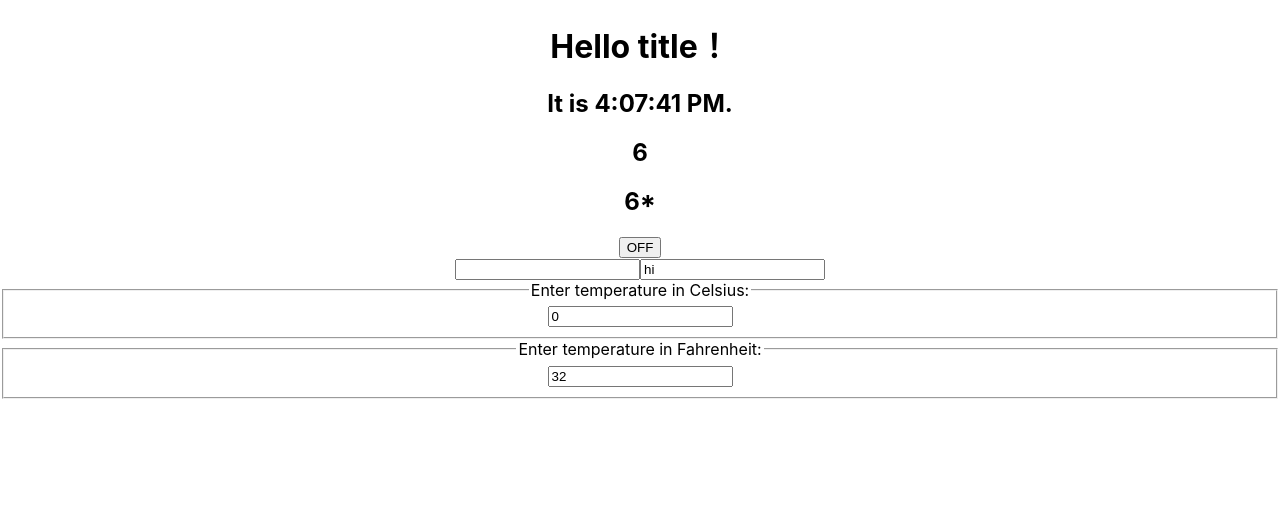
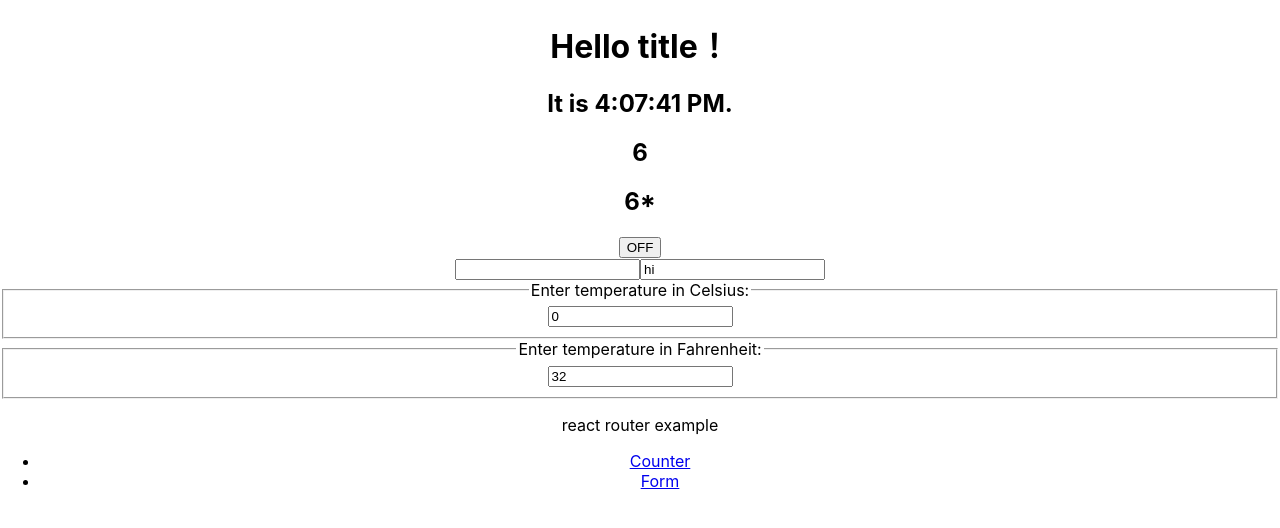
Before and after one commit to ToDSung/hello_react, a React (Create React App) app: page / in a window 1280 px wide. Shown: the top 528 px of the page. Built offline with nearby package versions, Linux system fonts and the light colour scheme.

Commit message:
feat: add react router

```diff
--- a/package.json
+++ b/package.json
@@ -8,6 +8,8 @@
     "@testing-library/user-event": "^12.8.3",
     "react": "^17.0.2",
     "react-dom": "^17.0.2",
+    "react-router": "^5.2.1",
+    "react-router-dom": "^5.3.0",
     "react-scripts": "4.0.3",
     "web-vitals": "^1.1.2"
   },
--- a/src/App.js
+++ b/src/App.js
@@ -1,5 +1,7 @@
 import './App.css';
 import { useState, useEffect } from 'react';
+import  { BrowserRouter as Router, Switch, Route, Link } from 'react-router-dom';
+import { withRouter } from "react-router";
 import Title from './components/title.js';
 import Clock from './components/clock.js';
 import Toggle from './components/toggle.js';
@@ -26,7 +28,7 @@ const todoTexts = todoList.map(({ text }) =>
 
 function App() {
   // hook 的寫法
-  const [date, setDate] = useState(new Date())
+  const [date, setDate] = useState(new Date());
   // setInterval(() => {
   //   setDate(() => new Date())
   // }, 1000);
@@ -60,6 +62,19 @@ function App() {
       {
         <Temperature />
       }
+      <Router>
+        <div className="App">
+          <p>react router example</p>
+          <ul>
+            <li><Link to="counter">Counter</Link></li>
+            <li><Link to="form">Form</Link></li>
+          </ul>
+          <Switch>
+            <Route path='/counter' component={Toggle}/>
+            <Route path='/form' component={Input}/>
+          </Switch>
+        </div>
+      </Router>
     </div>
   );
 }
--- a/src/components/clock.js
+++ b/src/components/clock.js
@@ -4,12 +4,12 @@ const Clock = (props) => {
   // 沒有使用 state 資料變動時，畫面不會變
   // 如果沒有 hook，只有 class 才能建立 state
 
-  const [clockChangedCount, setClockChangedCount] = useState(0)
+  const [clockChangedCount, setClockChangedCount] = useState(0);
 
   // useEffect array 裡面放參數稱作 componentDidUpdate 類似 vue 的 watch 功能
   useEffect(() => {
-    setClockChangedCount((clockChangedCount) => clockChangedCount + 1)
-  }, [props.date])
+    setClockChangedCount((clockChangedCount) => clockChangedCount + 1);
+  }, [props.date]);
 
   return (
     <div>
```
Also changed, not shown: 1 other file (tests, documents, lock files or other folders).
